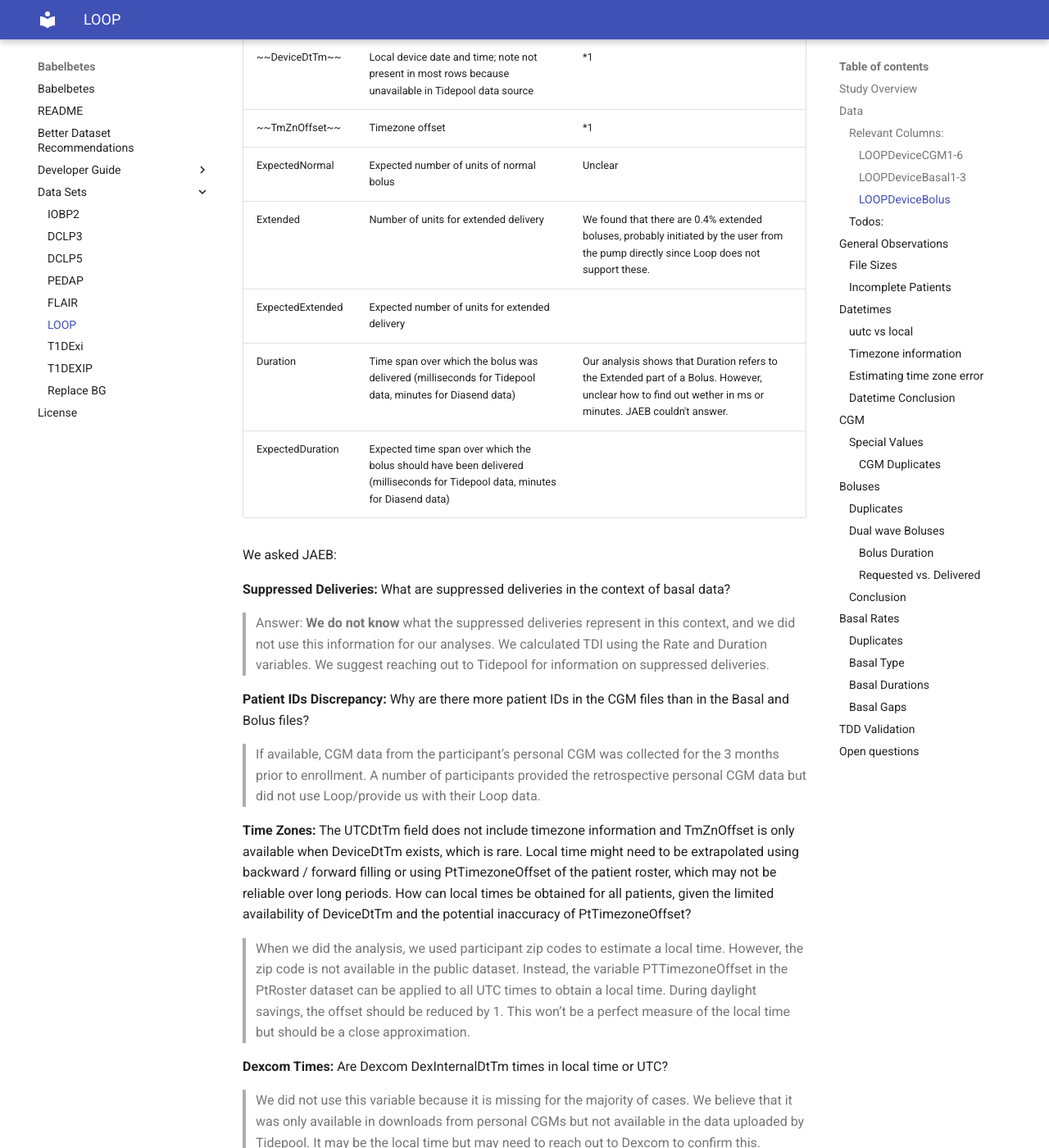
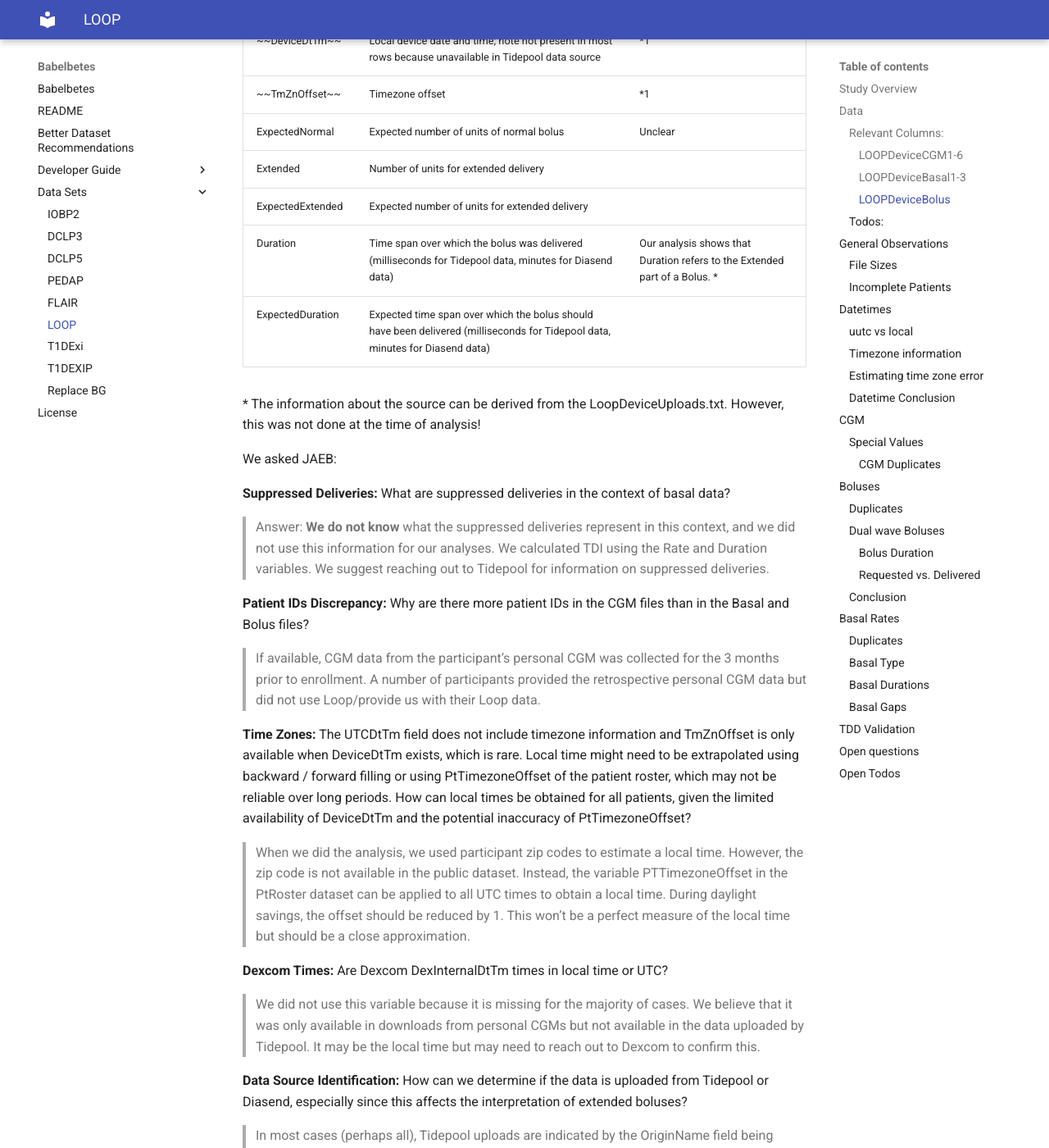
Before and after one commit to nudgebg/egvinsulin, an MkDocs documentation site: the page built from docs/data_sets/LOOP.md, in a window 1280 px wide and 1400 px high, scrolled down 2832 px. Shown: the whole window at 82% size. Built offline with MkDocs 1.6.1 and Material for MkDocs 9.7.7, drawn with Linux system fonts in a browser that asks for light colours; some of the changed text lies outside the part shown.

Commit message:
[develop] Loop: Add todo: Use device uploads to identify Diasend records

```diff
--- a/docs/data_sets/LOOP.md
+++ b/docs/data_sets/LOOP.md
@@ -67,10 +67,12 @@
 | ~~DeviceDtTm~~ | Local device date and time; note not present in most rows because unavailable in Tidepool data source |*1|
 | ~~TmZnOffset~~ | Timezone offset |*1|
 | ExpectedNormal | Expected number of units of normal bolus|Unclear|
-| Extended | Number of units for extended delivery | We found that there are 0.4% extended boluses, probably initiated by the user from the pump directly since Loop does not support these.|
+| Extended | Number of units for extended delivery | |
 | ExpectedExtended | Expected number of units for extended delivery|
-| Duration | Time span over which the bolus was delivered (milliseconds for Tidepool data, minutes for Diasend data) | Our analysis shows that Duration refers to the Extended part of a Bolus. However, unclear how to find out wether in ms or minutes. JAEB couldn't answer.|
+| Duration | Time span over which the bolus was delivered (milliseconds for Tidepool data, minutes for Diasend data) | Our analysis shows that Duration refers to the Extended part of a Bolus. *|
 | ExpectedDuration | Expected time span over which the bolus should have been delivered (milliseconds for Tidepool data, minutes for Diasend data) |
+
+\* The information about the source can be derived from the LoopDeviceUploads.txt. However, this was not done at the time of analysis!
 
 We asked JAEB:
 
@@ -91,6 +93,8 @@
 
  - [1]:DeviceDtTm and TmZnOffset are only available for a fraction of patients. Therefore, we rely on UTCDtTm and patient roster PtTimezoneOffset to obtain local time.
  - [2]: Loop has no extended boluses, check what this is
+
+Note: After the analysis we found out that the information about the source can be derived from the LoopDeviceUploads.txt. However, this was not done at the time of analysis and is a left-open todo.
 
 ### Todos:
 Boluses:
@@ -278,3 +282,6 @@
    - Are reported basal rates the absolute basal rate or the deviation from standard basal?
 
  - Why do we see bolus duplicates shifted by one hour?
+
+## Open Todos
+ - As menttioned above: During the time of the analysis, we weren't aware that the LoopDeviceUploads.txt continas information about the data source (Tidepool vs. Diasend) which should be used to treat extended bolus durations as ms (Tidepool) or minutes (Diasend). This is a left-open item.
```
